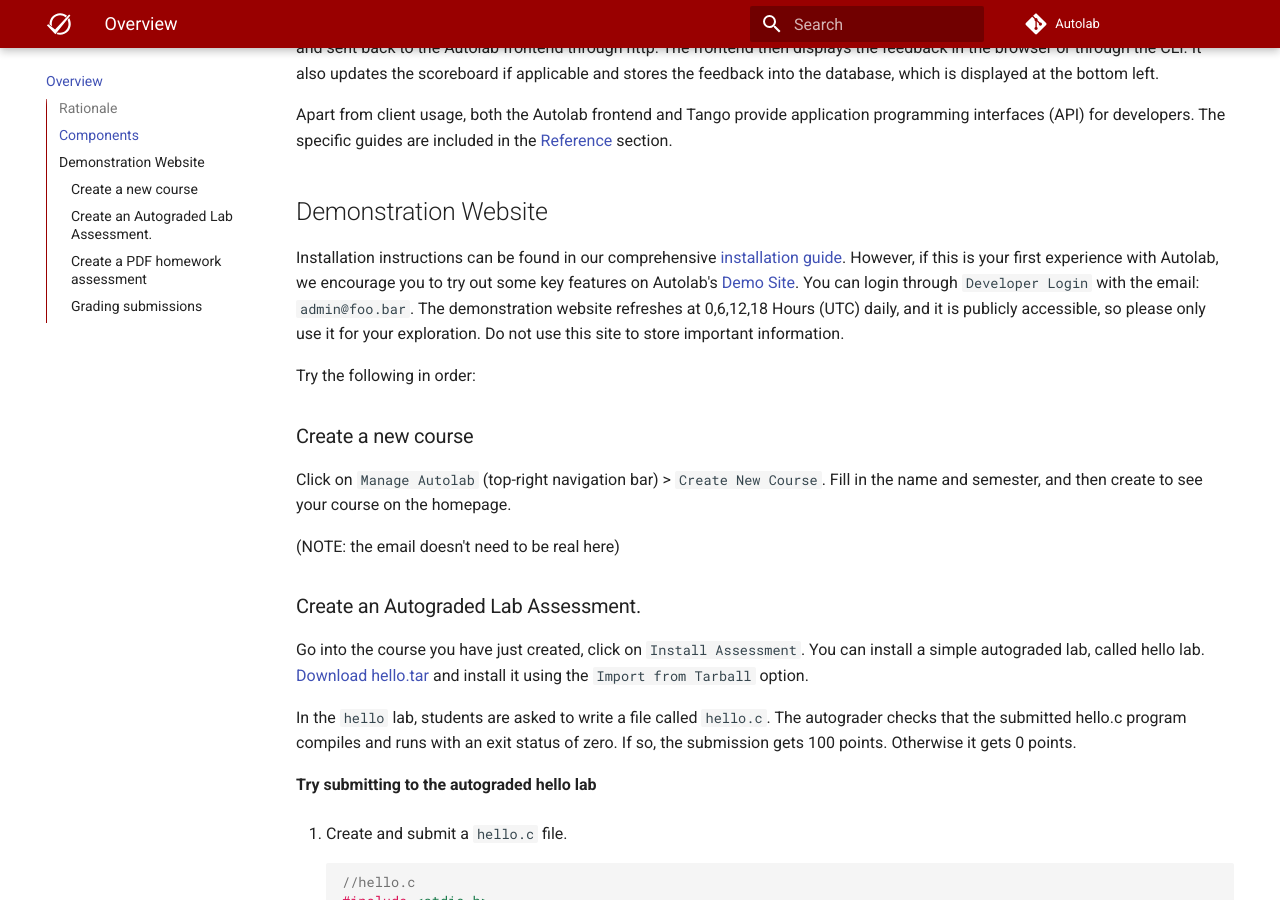
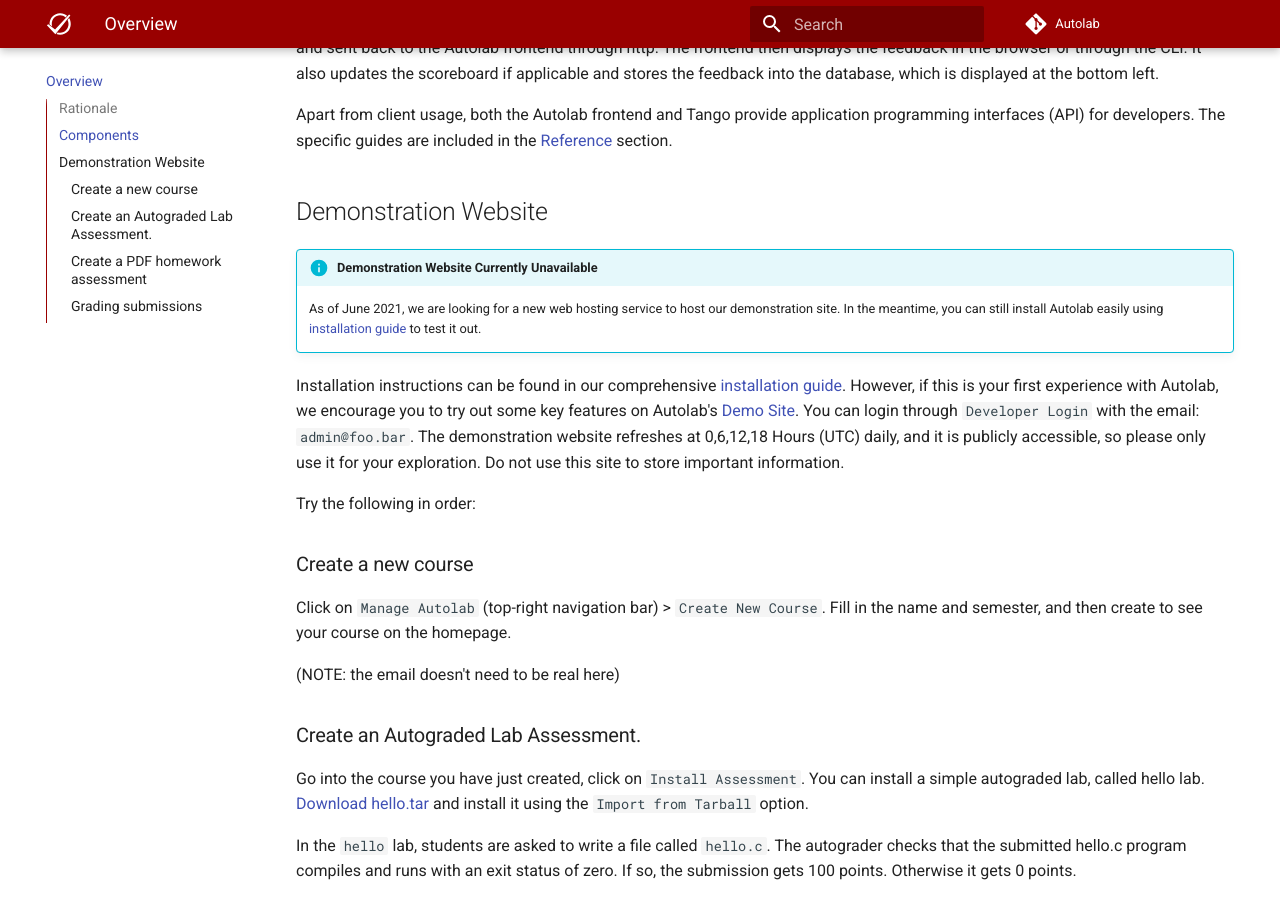
Before and after one commit to muaziqbal/Autolab, an MkDocs documentation site: the page built from docs/index.md, in a window 1280 px wide and 900 px high, scrolled down 1591 px. Built offline with MkDocs 1.6.1 and Material for MkDocs 9.7.7, drawn with Linux system fonts in a browser that asks for light colours; comment, search, counter and statistics services are not loaded.

Commit message:
Adds Looking For Web Server Host Note (#1356)
* Add LF web host note

* Shift announcment up

```diff
--- a/docs/index.md
+++ b/docs/index.md
@@ -27,7 +27,12 @@ As you can see on the left, the Autolab frontend receives handin files from the
 Apart from client usage, both the Autolab frontend and Tango provide application programming interfaces (API) for developers. The specific guides are included in the [Reference](/reference) section.
 
 ##Demonstration Website
+
+!!! info "Demonstration Website Currently Unavailable"
+    As of June 2021, we are looking for a new web hosting service to host our demonstration site. In the meantime, you can still install Autolab easily using [installation guide](/installation/overview) to test it out.
+
 Installation instructions can be found in our comprehensive [installation guide](/installation/overview). However, if this is your first experience with Autolab, we encourage you to try out some key features on Autolab's <a href="https://demo.autolabproject.com" target="_blank">Demo Site</a>. You can login through `Developer Login` with the email: `admin@foo.bar`. The demonstration website refreshes at 0,6,12,18 Hours (UTC) daily, and it is publicly accessible, so please only use it for your exploration. Do not use this site to store important information.
+
 
 Try the following in order:
 
```
